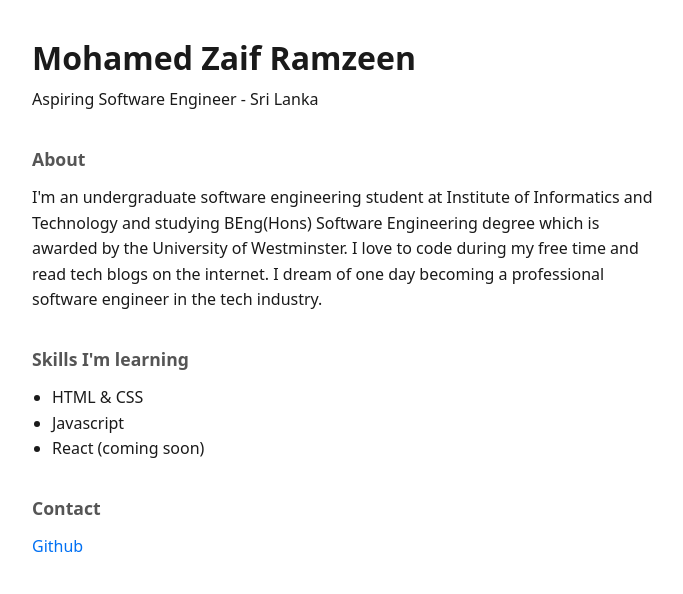
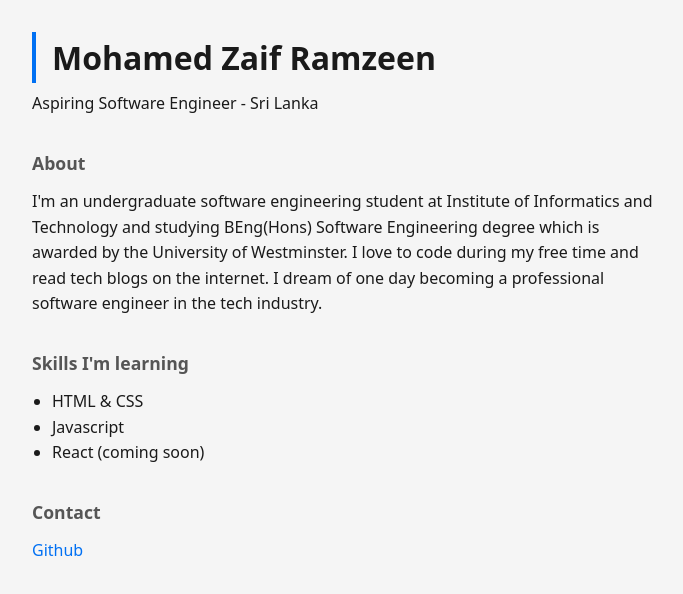
Before and after one commit to mzaiframzeen/my-portfolio, a plain HTML site: page index.html in a window 1280 px wide. Shown: the whole page, without its empty margins (292-975 px from the left). Drawn offline with Linux system fonts and the light colour scheme.

Commit message:
style: improve header design and fix spacing

```diff
--- a/style.css
+++ b/style.css
@@ -22,12 +22,19 @@ body {
   max-width: 680px;
   margin: 0 auto;
   padding: 2rem 1.5rem;
+  background-color: #f5f5f5;
 }
 
 h1 {
   font-size: 2rem;
   font-weight: 600;
   margin-bottom: 0.25rem;
+  border-left: 4px solid #0070f3;
+  padding-left: 1rem;
+}
+
+header p {
+  margin-top: 0.5rem;
 }
 
 h2 {
@@ -52,4 +59,5 @@ a {
 
 a:hover {
   text-decoration: underline;
+  color: red;
 }
```
